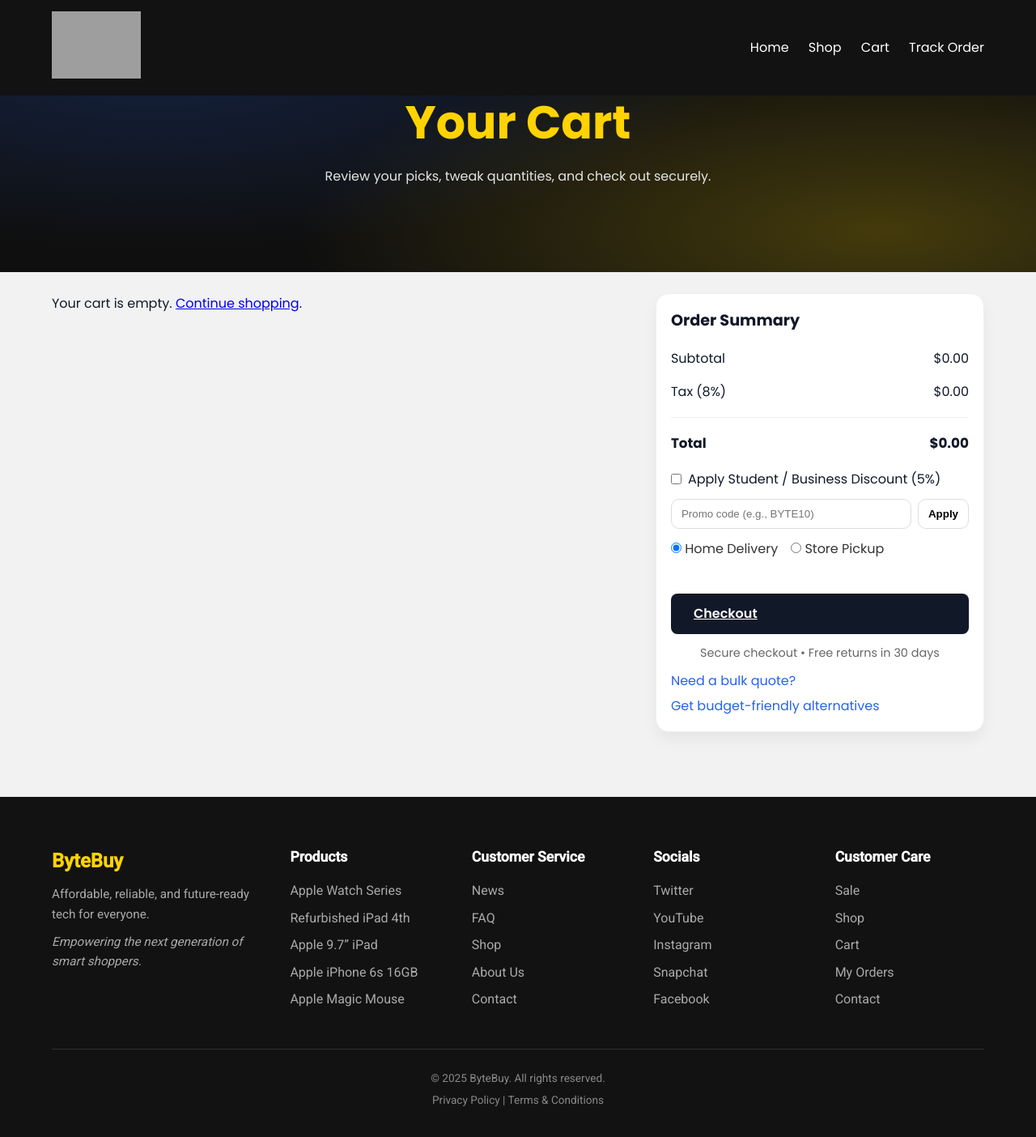
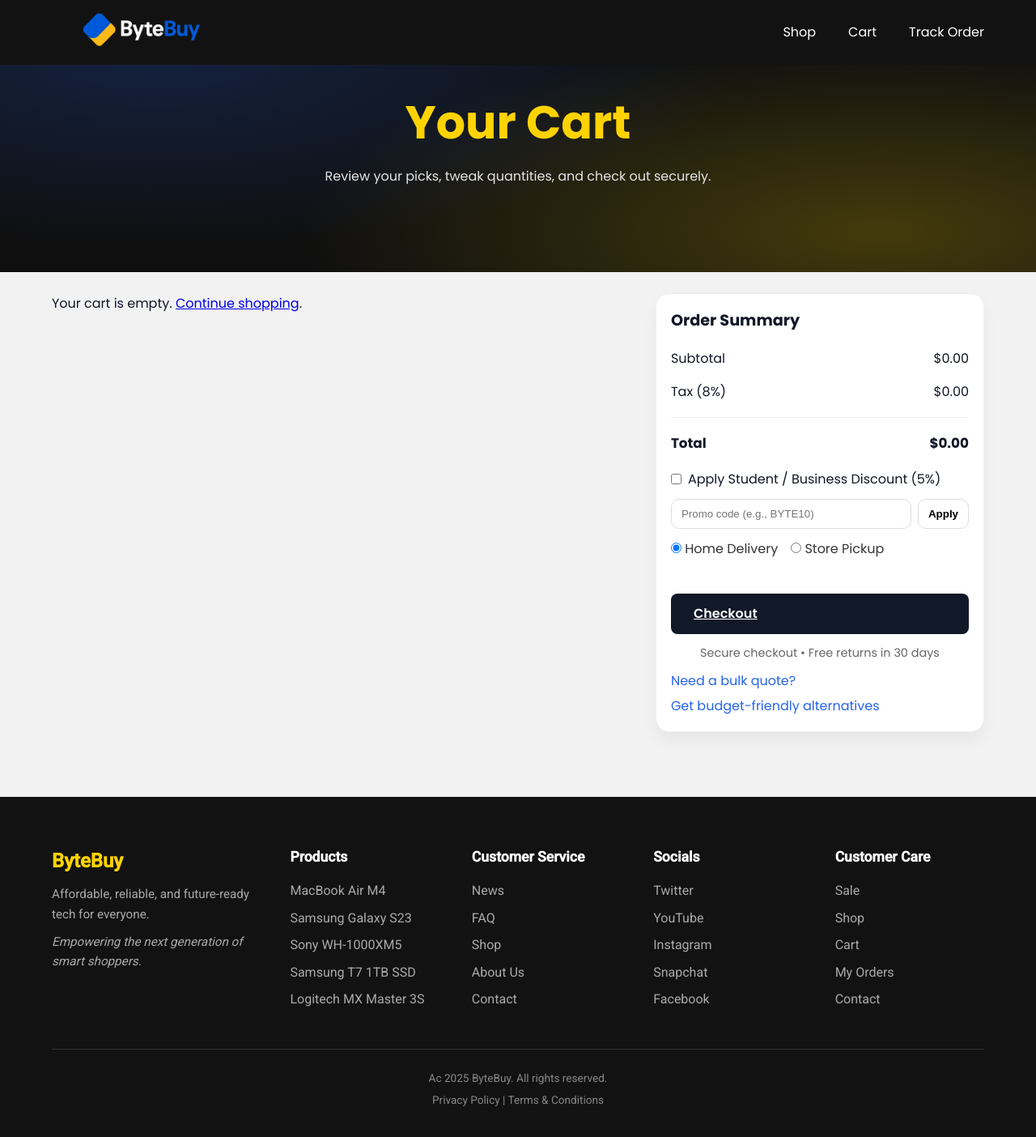
Before and after one commit to jonny2124/ByteBuy_Project, a PHP site: page /cart.php in a window 1280 px wide. Shown: the whole page at 81% size. Run offline with PHP 8.4, Linux system fonts and the light colour scheme; grey boxes are pictures that could not be loaded.

Commit message:
header fixes

```diff
--- a/public/css/shop.css
+++ b/public/css/shop.css
@@ -68,7 +68,7 @@
 /* Sticky control bar */
 .shop-controls{
   position: sticky;
-  top: 50px;
+  top: 80px;
   z-index: 900;
   background: #fff;
   border-bottom: 1px solid #eee;
@@ -148,7 +148,7 @@
 
 /* Product grid */
 .shop-grid{
-  padding: 30px 5% 60px;
+  padding: 100px 5% 60px;
   display: grid;
   grid-template-columns: repeat(4, minmax(0, 1fr));
   gap: 22px;
--- a/public/css/styles.css
+++ b/public/css/styles.css
@@ -87,8 +87,7 @@
 }
 
 .logo-section img {
-  width: 110px;
-  height: auto;
+  width: 220px;
 }
 
 .top-bar nav a {
@@ -100,6 +99,87 @@
 }
 
 .top-bar nav a:hover {
+  color: var(--primary-yellow);
+}
+
+/* Dropdown menu (Shop icon) */
+.main-nav {
+  display: flex;
+  align-items: center;
+  gap: 20px;
+}
+
+.dropdown {
+  position: relative;
+}
+
+.icon-btn {
+  display: inline-flex;
+  align-items: center;
+  justify-content: center;
+  width: 36px;
+  height: 36px;
+  border: 1px solid rgba(255,255,255,0.2);
+  border-radius: 8px;
+  background: transparent;
+  color: var(--text-light);
+  cursor: pointer;
+  transition: border-color 0.2s ease, background 0.2s ease;
+}
+
+.icon-btn:hover,
+.icon-btn[aria-expanded="true"] {
+  border-color: var(--primary-yellow);
+  background: rgba(255, 211, 0, 0.08);
+}
+
+.dropdown-menu {
+  position: absolute;
+  top: 44px;
+  right: 0;
+  min-width: 160px;
+  background: #1b1b1b;
+  border: 1px solid rgba(255,255,255,0.1);
+  border-radius: 10px;
+  padding: 8px;
+  box-shadow: 0 8px 16px rgba(0,0,0,0.25);
+  display: none;
+  z-index: 1001;
+}
+
+.dropdown.open .dropdown-menu {
+  display: block;
+}
+
+.dropdown-menu a {
+  display: block;
+  color: var(--text-light);
+  text-decoration: none;
+  padding: 10px 12px;
+  border-radius: 8px;
+  font-weight: 500;
+}
+
+.dropdown-menu a:hover,
+.dropdown-menu a.active {
+  background: rgba(255, 211, 0, 0.12);
+  color: var(--primary-yellow);
+}
+
+/* Text menu button for Shop */
+.menu-btn {
+  background: transparent;
+  border: none;
+  color: var(--text-light);
+  font: inherit;
+  cursor: pointer;
+  padding: 0;
+  font-weight: 500;
+}
+
+.menu-btn:hover,
+.menu-btn.active,
+.dropdown.open .menu-btn {
   color: var(--primary-yellow);
 }
 
@@ -121,7 +201,6 @@
   content: "";
   position: absolute;
   inset: 0;
-  background: linear-gradient(to bottom, rgba(0, 0, 0, 0.5), rgba(0, 0, 0, 0.8));
   z-index: 1;
 }
 
--- a/public/footer.php
+++ b/public/footer.php
@@ -10,11 +10,11 @@
 
     <div class="footer-column">
       <h4>Products</h4>
-      <a href="#">Apple Watch Series</a>
-      <a href="#">Refurbished iPad 4th</a>
-      <a href="#">Apple 9.7” iPad</a>
-      <a href="#">Apple iPhone 6s 16GB</a>
-      <a href="#">Apple Magic Mouse</a>
+      <a href="shop.php?sort=rating_desc#product-lap2">MacBook Air M4</a>
+      <a href="shop.php?sort=rating_desc#product-ph1">Samsung Galaxy S23</a>
+      <a href="shop.php?sort=rating_desc#product-au1">Sony WH-1000XM5</a>
+      <a href="shop.php?sort=rating_desc#product-st1">Samsung T7 1TB SSD</a>
+      <a href="shop.php?sort=rating_desc#product-ac2">Logitech MX Master 3S</a>
     </div>
 
     <div class="footer-column">
@@ -37,16 +37,16 @@
 
     <div class="footer-column">
       <h4>Customer Care</h4>
-      <a href="#">Sale</a>
+      <a href="shop.php?sort=price_desc">Sale</a>
       <a href="shop.php">Shop</a>
-      <a href="#">Cart</a>
-      <a href="#">My Orders</a>
+      <a href="cart.php">Cart</a>
+      <a href="order-status.php">My Orders</a>
       <a href="contact.php">Contact</a>
     </div>
   </div>
 
   <div class="footer-bottom">
-    <p>© 2025 ByteBuy. All rights reserved.</p>
+    <p>Ac 2025 ByteBuy. All rights reserved.</p>
     <p>Privacy Policy | Terms & Conditions</p>
   </div>
 </footer>
--- a/public/header.php
+++ b/public/header.php
@@ -3,12 +3,22 @@
   <div class="top-bar">
     <div class="logo-section">
       <a href="index.php">
-        <img src="assets/Logo.png" alt="ByteBuy Logo">
+        <img src="assets/Logo1.png" alt="ByteBuy Logo">
       </a>
     </div>
-    <nav>
-      <a href="index.php" class="<?= basename($_SERVER['PHP_SELF']) == 'index.php' ? 'active' : '' ?>">Home</a>
-      <a href="shop.php" class="<?= basename($_SERVER['PHP_SELF']) == 'shop.php' ? 'active' : '' ?>">Shop</a>
+    <nav class="main-nav">
+      <div class="dropdown" id="shopDropdown">
+        <button class="menu-btn <?= basename($_SERVER['PHP_SELF']) == 'shop.php' ? 'active' : '' ?>" id="shopMenuToggle" aria-haspopup="true" aria-expanded="false" aria-controls="shopMenu">Shop</button>
+        <div class="dropdown-menu" id="shopMenu" role="menu">
+          <a href="shop.php?filter=all" role="menuitem">All</a>
+          <a href="shop.php?filter=laptops" role="menuitem">Laptops</a>
+          <a href="shop.php?filter=smartphones" role="menuitem">Smartphones</a>
+          <a href="shop.php?filter=audio" role="menuitem">Audio</a>
+          <a href="shop.php?filter=storage" role="menuitem">Storage</a>
+          <a href="shop.php?filter=accessories" role="menuitem">Accessories</a>
+        </div>
+      </div>
+
       <a href="cart.php" class="<?= basename($_SERVER['PHP_SELF']) == 'cart.php' ? 'active' : '' ?>">Cart</a>
       <a href="order-status.php" class="<?= basename($_SERVER['PHP_SELF']) == 'order-status.php' ? 'active' : '' ?>">Track Order</a>
     </nav>
```
Also changed, not shown: public/js/header.js (+67 -10 lines), public/js/shop.js (+47 -1 lines), public/assets/Logo.png (added), public/assets/Logo1.png (added).
